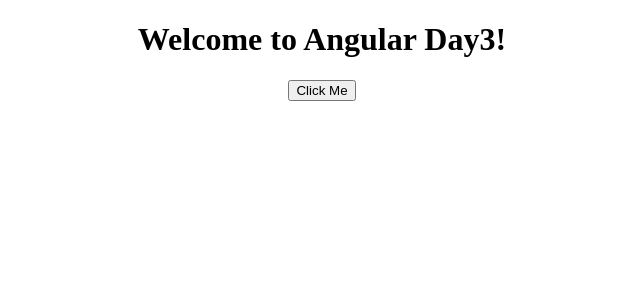
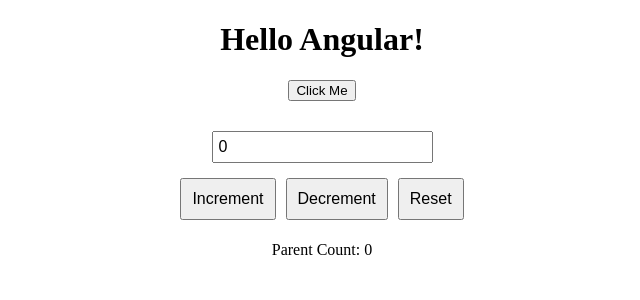
Before and after one commit to sevendyne/angular_tutorial1, an Angular app: page /counter in a window 1280 px wide. Shown: the top 300 px of the page, without its empty margins (318-958 px from the left). Built offline with nearby package versions, Linux system fonts and the light colour scheme.

Commit message:
added counter component

```diff
--- a/src/app/app.component.html
+++ b/src/app/app.component.html
@@ -1,8 +1,14 @@
 <div style="text-align:center">
-    <h1>Welcome to {{ title }}!</h1>
+    <h1> {{ title }}!</h1>
 
     <!-- HomeComponent embedded directly -->
     <app-home [title]="title" (buttonClicked)="handleButtonClick($event)"></app-home>
 
     <p>{{ outputMessage }}</p>
-</div>
+
+    <!-- Handling countChange (Two-way Binding) -->
+    <app-counter [count]="count" (countChange)="handleCountChange($event)"> </app-counter>
+
+    <!-- Display the count from two-way binding -->
+    <p>Parent Count: {{ count }}</p>
+  </div>
--- a/src/app/app.component.ts
+++ b/src/app/app.component.ts
@@ -1,19 +1,27 @@
 import { Component } from '@angular/core';
-import { HomeComponent } from './home/home.component'; // Import HomeComponent
+import { HomeComponent } from './home/home.component';
+import { CounterComponent } from './counter/counter.component';
 
 @Component({
   selector: 'app-root',
   standalone: true,
   templateUrl: './app.component.html',
   styleUrl: './app.component.css',
-  imports: [HomeComponent]
+  imports: [HomeComponent, CounterComponent]
 })
 export class AppComponent {
-  title = 'Angular Day3';
+  title = 'Hello Angular';
   outputMessage: string = '';
 
   handleButtonClick(event: string) {
     this.outputMessage = event;
     // alert(event);
   }
+
+  count = 0; // Initial count for two-way binding
+
+  // Handle count changes emitted from child (Two-way binding)
+  handleCountChange(newCount: number) {
+    this.count = newCount; // Update the count in the parent component
+  }
 }
--- /dev/null
+++ b/src/app/counter/counter.component.css
@@ -0,0 +1,17 @@
+.counter-container {
+    text-align: center;
+    margin-top: 20px;
+  }
+
+  .buttons button {
+    margin: 5px;
+    padding: 10px;
+    font-size: 16px;
+    cursor: pointer;
+  }
+
+  input {
+    margin: 10px;
+    font-size: 16px;
+    padding: 5px;
+  }
--- /dev/null
+++ b/src/app/counter/counter.component.html
@@ -0,0 +1,11 @@
+<div class="counter-container">
+    <!-- Two-way Binding -->
+    <input [(ngModel)]="count" placeholder="Set count" />
+
+    <!-- Buttons to trigger events -->
+    <div class="buttons">
+      <button (click)="increment()">Increment</button>
+      <button (click)="decrement()">Decrement</button>
+      <button (click)="reset()">Reset</button>
+    </div>
+</div>
--- /dev/null
+++ b/src/app/counter/counter.component.ts
@@ -0,0 +1,43 @@
+import { Component, Input, Output, EventEmitter, OnInit, OnDestroy } from '@angular/core';
+import { FormsModule } from '@angular/forms';
+
+@Component({
+  standalone: true, // Declare this as standalone
+  selector: 'app-counter',
+  templateUrl: './counter.component.html',
+  styleUrl: './counter.component.css',
+  imports: [FormsModule]
+})
+export class CounterComponent implements OnInit, OnDestroy {
+  @Input() count: number = 0;  // Input property for count, passed from parent
+  @Output() countChange: EventEmitter<number> = new EventEmitter<number>(); // Output Binding: For two-way binding count change
+
+  // ngModel for Two-way binding of the counter
+  ngOnInit(): void {
+    console.log('Counter Component Initialized');
+  }
+
+  ngOnDestroy(): void {
+    console.log('Counter Component Destroyed');
+  }
+
+  // Increment count
+  increment() {
+    this.count++;
+    this.countChange.emit(this.count); // Emit count change to parent
+  }
+
+  // Decrement count
+  decrement() {
+    if (this.count > 0) {
+      this.count--;
+      this.countChange.emit(this.count); // Emit count change to parent
+    }
+  }
+
+  // Reset count
+  reset() {
+    this.count = 0;
+    this.countChange.emit(this.count); // Emit count change to parent
+  }
+}
```
Also changed, not shown: 1 other file (tests, documents, lock files or other folders).
